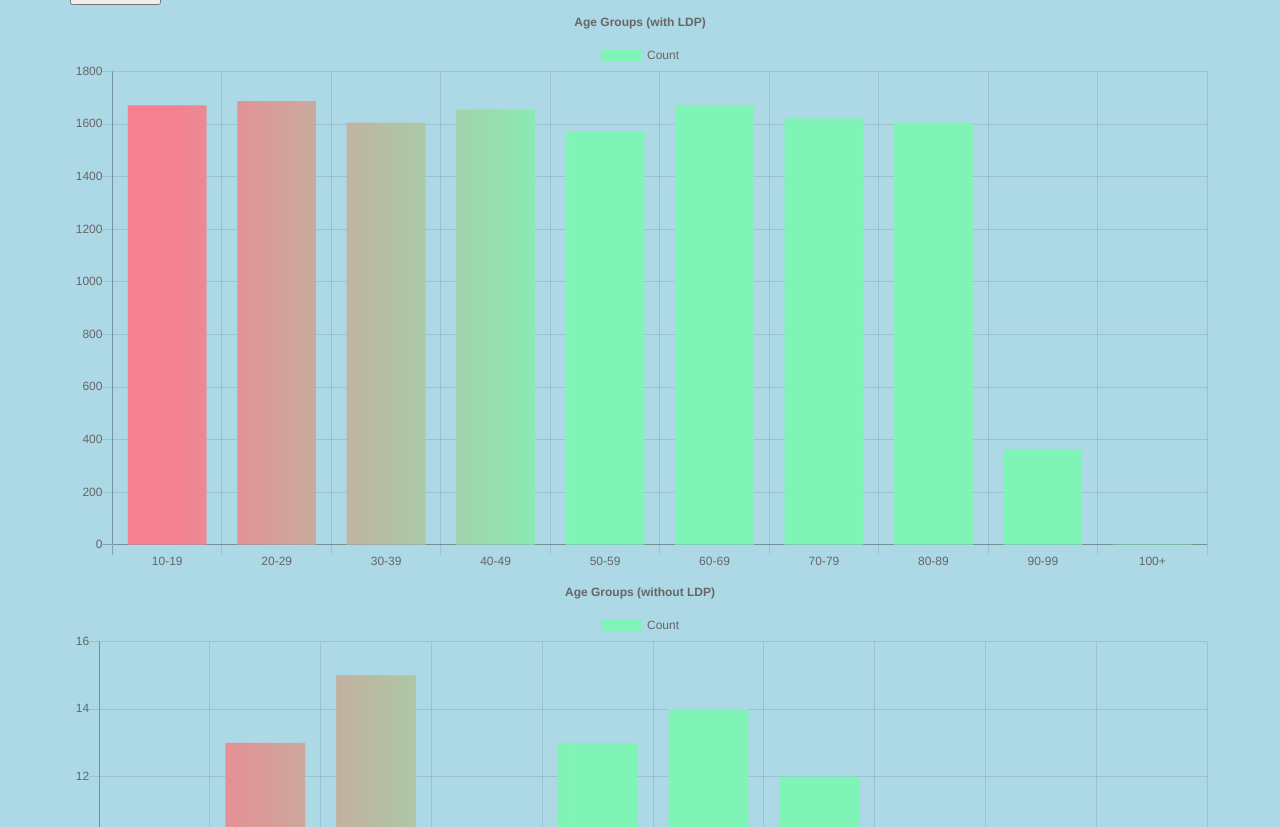
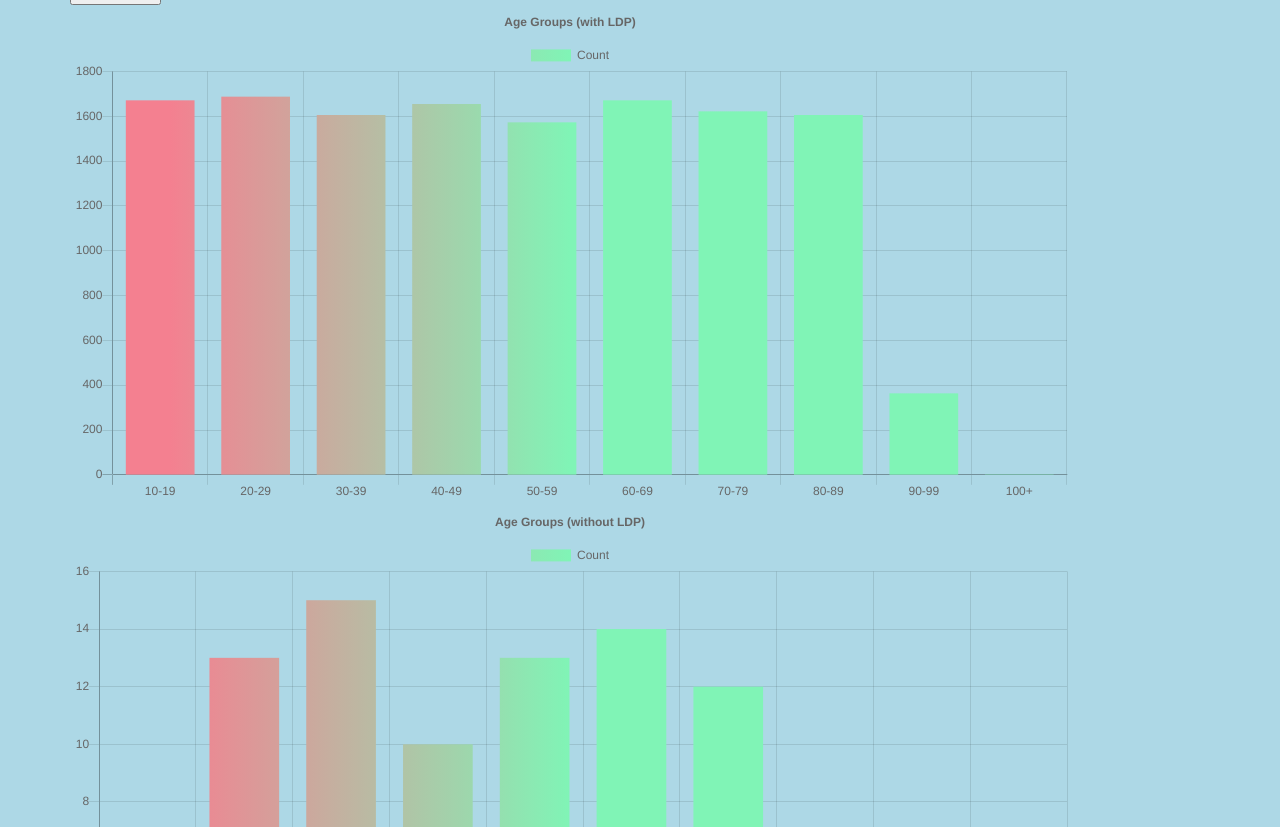
Before and after one commit to linkity-link/linkity-link, a plain HTML site: page linkitylink/public/demos/LDP/index.html in a window 1280 px wide. Shown: the part 245-1072 px from the top of the page. Drawn offline with nearby package versions, Linux system fonts and the light colour scheme.

Commit message:
Updated Histogram Display

```diff
--- a/linkitylink/public/demos/LDP/Histogram.js
+++ b/linkitylink/public/demos/LDP/Histogram.js
@@ -42,6 +42,8 @@ function Histogram(target, name, start, bincount, binsize) {
     	title:{
     		display:true,
     		text:this.name,
+    		responsive:true,
+    		maintainAspectRatio: false
     	}
     }
     });
--- a/linkitylink/public/demos/LDP/index.html
+++ b/linkitylink/public/demos/LDP/index.html
@@ -110,11 +110,15 @@
     </div>
 
     <div class="container">
+      <div class="chart-container" style="width: 1000px; height:500px">
       <canvas id="chartNoisy"></canvas>
+      </div>
     </div>
 
     <div class="container">
+    <div class="chart-container" style="width: 1000px; height:500px">
     <canvas id="chartReal"></canvas>
+    </div>
     </div>
 
     <div class="container">
```
